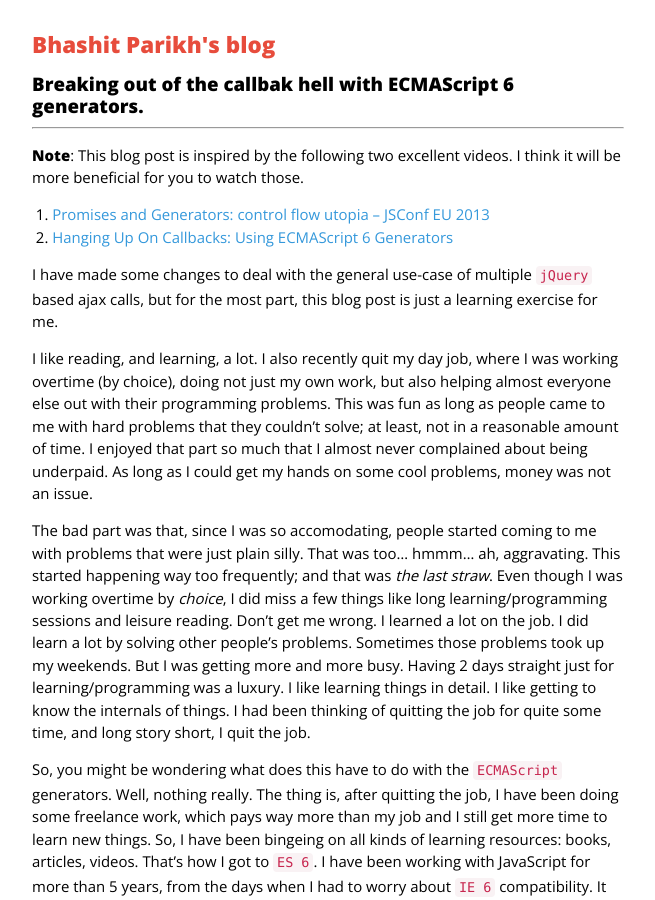
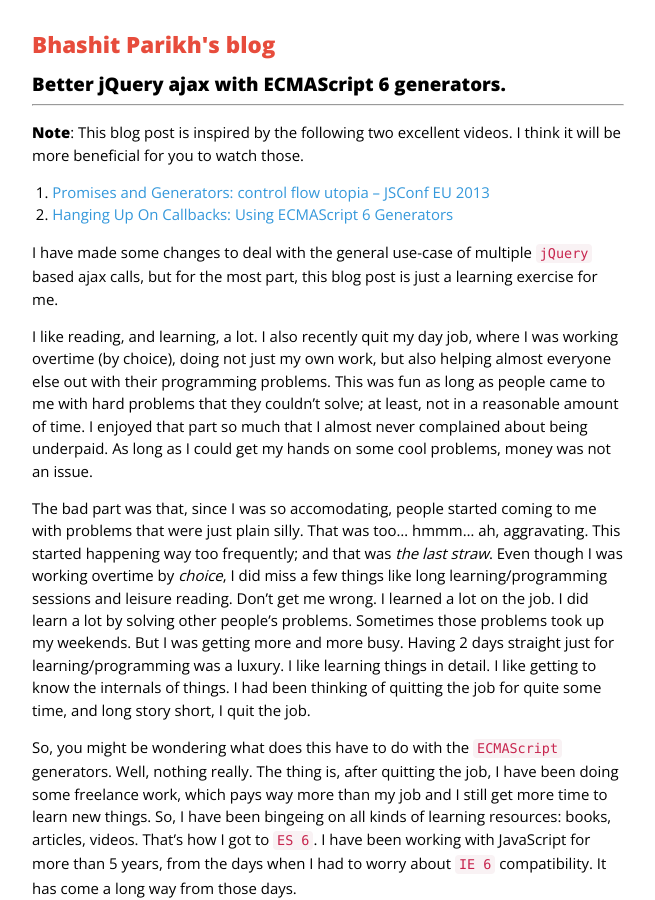
Before and after one commit to Bhashit/bhashit.github.io, a Jekyll site: the page built from _posts/2014-06-04-better-jquery-ajax-with-es6-generators.markdown, in a window 1280 px wide and 900 px high. Shown: the whole window, without its empty margins (312-967 px from the left). Built offline with Jekyll 4.4.1, drawn with Linux system fonts in a browser that asks for light colours; Markdown is read by kramdown in place of the engine named in the settings; comment, search, counter and statistics services are not loaded.

Commit message:
Renamed post

```diff
--- a/_posts/2014-06-04-avoid-callback-hell-with-es6-generators.markdown
+++ b/_posts/2014-06-04-better-jquery-ajax-with-es6-generators.markdown
@@ -1,6 +1,6 @@
 ---
 layout: post
-title:  Breaking out of the callbak hell with ECMAScript 6 generators.
+title:  Better jQuery ajax with ECMAScript 6 generators.
 date:   2014-06-04
 categories: programming JavaScript
 comments: true
```
